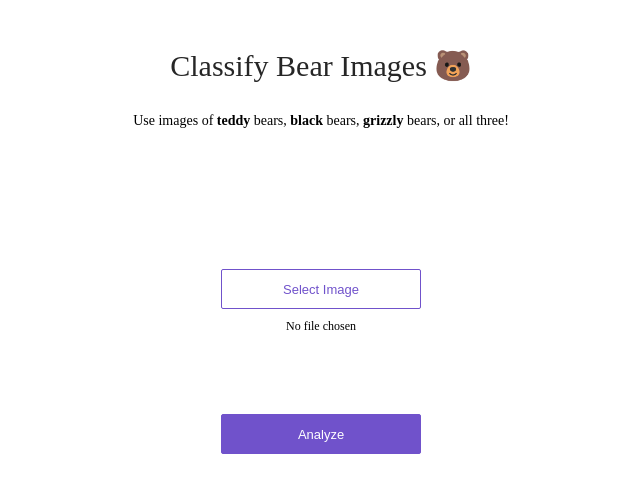
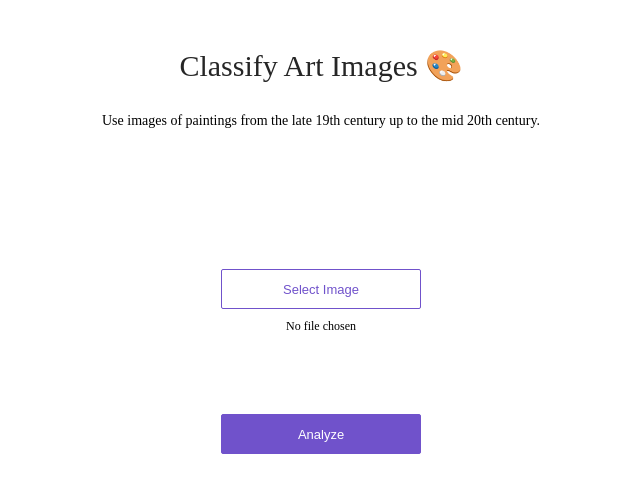
Before and after one commit to Bryan6aero/Art-Classifier, a plain HTML site: page app/view/index.html in a window 1280 px wide. Shown: the whole page, without its empty margins (319-959 px from the left). Drawn offline with Linux system fonts and the light colour scheme.

Commit message:
Update index.html

```diff
--- a/app/view/index.html
+++ b/app/view/index.html
@@ -7,10 +7,9 @@
 <body>
 <div>
   <div class='center'>
-    <div class='title'>Classify Bear Images 🐻</div>
+    <div class='title'>Classify Art Images 🎨</div>
     <p>
-      Use images of <strong>teddy</strong> bears, <strong>black</strong> bears, <strong>grizzly</strong> bears, or
-      all three!
+      Use images of paintings from the late 19th century up to the mid 20th century.
     </p>
     <div class='content'>
       <div class='no-display'>
```
